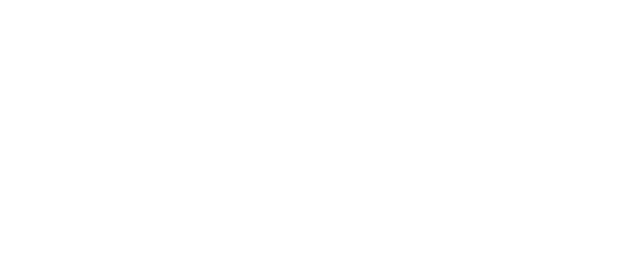
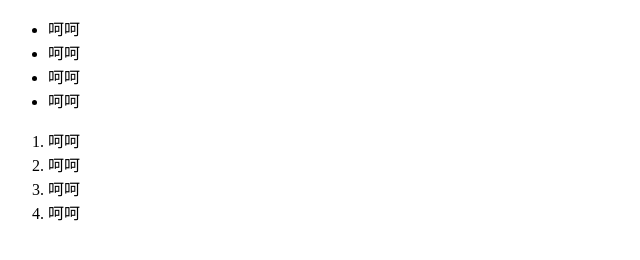
Before and after one commit to sunstone17/htmllovecss, a plain HTML site: page Code/01-html基本元素/02-浏览器解析.html in a window 1280 px wide. Shown: the whole page, without its empty margins (0-640 px from the left). Drawn offline with Linux system fonts and the light colour scheme.

Commit message:
add html basic el

```diff
--- a/Code/01-html基本元素/02-浏览器解析.html
+++ b/Code/01-html基本元素/02-浏览器解析.html
@@ -3,5 +3,19 @@
   <head>
     <title>Document</title>
   </head>
-  <body></body>
+  <body>
+    <ul>
+      <li>呵呵</li>
+      <li>呵呵</li>
+      <li>呵呵</li>
+      <li>呵呵</li>
+    </ul>
+
+    <ol>
+      <li>呵呵</li>
+      <li>呵呵</li>
+      <li>呵呵</li>
+      <li>呵呵</li>
+    </ol>
+  </body>
 </html>
```
Also changed, not shown: Code/01-html基本元素/03-元素书写格式.html (added, +10 -0 lines), 7 other files.
